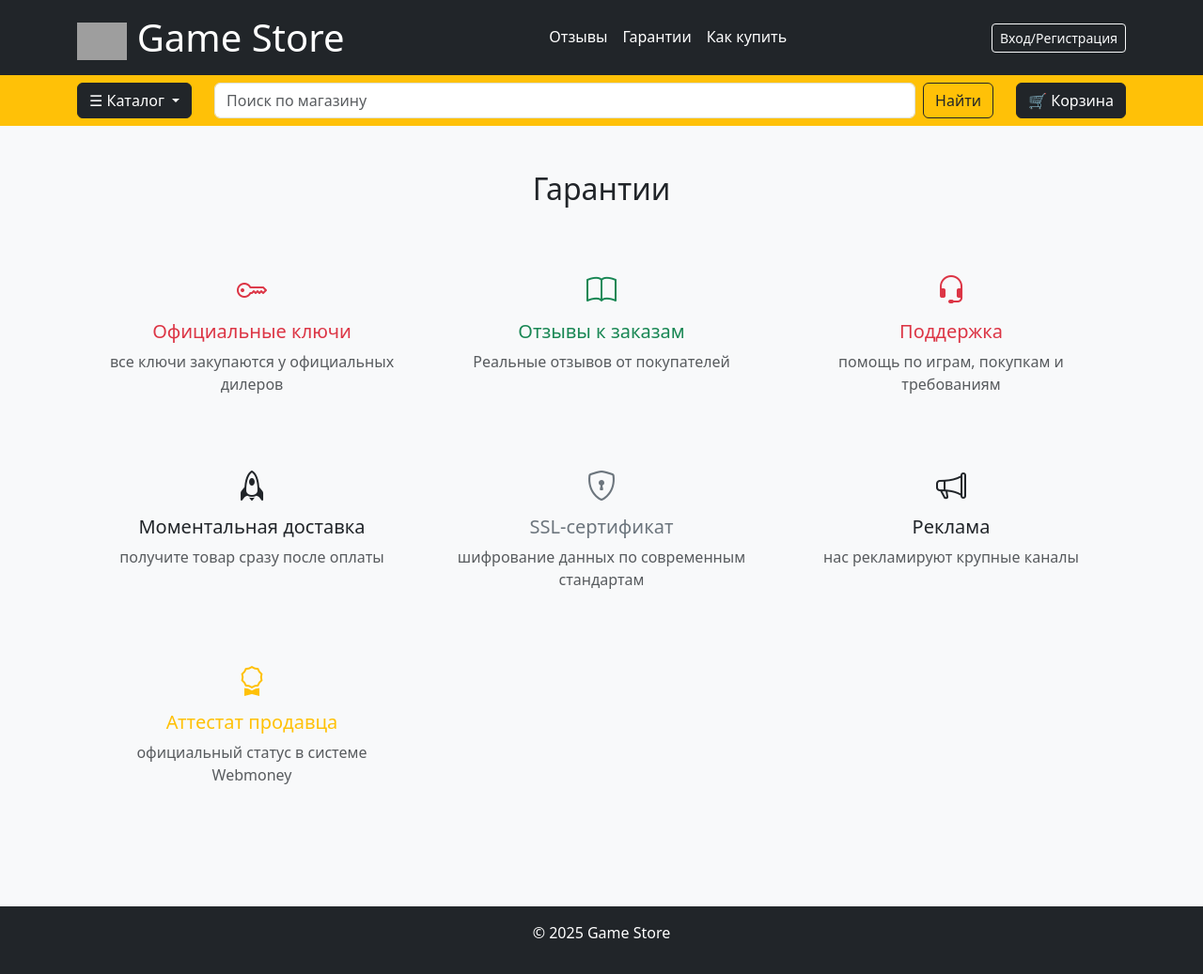
After one commit to 18shadow20/Game-store-Django, a Django app: page /guarantees/ in a window 1280 px wide. The commit adds this page. Shown: the whole page at 94% size. Run offline with Django 5.2, Linux system fonts and the light colour scheme; data that the repository does not hold is empty; grey boxes are pictures that could not be loaded.

Commit message:
add guarantees, how_to_buy, reviews

```diff
--- a/GameStore/context_processors.py
+++ b/GameStore/context_processors.py
@@ -2,4 +2,4 @@ from .models import Genre
 
 def genres_context(request):
     genre = Genre.objects.all()
-    return {'genre': genre}
+    return {'genre': genre,}
--- a/GameStore/templates/GameStore/base.html
+++ b/GameStore/templates/GameStore/base.html
@@ -5,6 +5,7 @@
     <meta charset="UTF-8">
     <title>{% block title %}Game Store{% endblock %}</title>
     <link href="https://cdn.jsdelivr.net/npm/bootstrap@5.3.3/dist/css/bootstrap.min.css" rel="stylesheet">
+    <link href="https://cdn.jsdelivr.net/npm/bootstrap-icons@1.10.5/font/bootstrap-icons.css" rel="stylesheet">
     <link rel="stylesheet" href="{% static 'GameStore/css/css.css' %}">
     {% block head %} {% endblock %}
 </head>
@@ -23,13 +24,13 @@
 
             <ul class="nav nav-underline">
                 <li class="nav-item">
-                <a class="nav-link text-white" href="#">Отзывы</a>
+                <a class="nav-link text-white" href="{% url 'reviews' %}">Отзывы</a>
                 </li>
                 <li class="nav-item">
-                <a class="nav-link text-white" href="#">Гарантии</a>
+                <a class="nav-link text-white" href="{% url 'guarantees' %}">Гарантии</a>
                 </li>
                 <li class="nav-item">
-                <a class="nav-link text-white" href="#">Как купить</a>
+                <a class="nav-link text-white" href="{% url 'how_to_buy' %}">Как купить</a>
                 </li>
             </ul>
 
@@ -39,7 +40,6 @@
                 {% else %}
                     <a href="{% url 'login_view' %}" class="btn btn-outline-light btn-sm">Вход/Регистрация</a>
                 {% endif %}
-                    <a href="#" class="btn btn-outline-light btn-sm">Поддержка</a>
             </div>
 
             </div>
@@ -62,10 +62,12 @@
                   <li><a class="dropdown-item" href="{% url 'catalog' %}">Все игры</a></li>
                   <li><hr class="dropdown-divider"></li>
                   {% for g in genre %}
-                    <li><a class="dropdown-item" href="#">{{g.name}} </a></li>
+                      <li><a class="dropdown-item" href="{% url 'catalog' %}?genre={{ g.id }}">{{g.name}} </a></li>
                   {% endfor %}
               </ul>
             </div>
+
+
 
           <!-- Поиск -->
             <form method="get" action="{% url 'catalog' %}" class="d-flex flex-grow-1 mx-4">
--- a/GameStore/templates/GameStore/catalog.html
+++ b/GameStore/templates/GameStore/catalog.html
@@ -1,6 +1,6 @@
 {% extends 'GameStore/base.html' %}
 
-
+{% block title %}Каталог игр{% endblock %}
 
 {% block content %}
 
--- /dev/null
+++ b/GameStore/templates/GameStore/guarantees.html
@@ -0,0 +1,69 @@
+{% extends 'GameStore/base.html' %}
+{% load static %}
+
+{% block title %}Гарантии{% endblock %}
+
+{% block content %}
+<div class="container my-5">
+    <h2 class="text-center mb-5">Гарантии</h2>
+
+    <div class="row row-cols-1 row-cols-md-3 g-4 text-center">
+
+        <div class="col">
+            <div class="p-3 rounded h-100">
+                <i class="bi bi-key fs-2 text-danger"></i>
+                <h5 class="mt-2 text-danger">Официальные ключи</h5>
+                <p class="text-muted">все ключи закупаются у официальных дилеров</p>
+            </div>
+        </div>
+        <div class="col">
+            <div class="p-3 rounded h-100">
+                <i class="bi bi-book fs-2 text-success"></i>
+                <h5 class="mt-2 text-success">Отзывы к заказам</h5>
+                <p class="text-muted">Реальные отзывов от покупателей</p>
+            </div>
+        </div>
+
+
+        <div class="col">
+            <div class="p-3 rounded h-100">
+                <i class="bi bi-headset fs-2 text-danger"></i>
+                <h5 class="mt-2 text-danger">Поддержка</h5>
+                <p class="text-muted">помощь по играм, покупкам и требованиям</p>
+            </div>
+        </div>
+
+        <div class="col">
+            <div class="p-3 rounded h-100">
+                <i class="bi bi-rocket fs-2 text-purple"></i>
+                <h5 class="mt-2 text-purple">Моментальная доставка</h5>
+                <p class="text-muted">получите товар сразу после оплаты</p>
+            </div>
+        </div>
+        <div class="col">
+            <div class="p-3 rounded h-100">
+                <i class="bi bi-shield-lock fs-2 text-secondary"></i>
+                <h5 class="mt-2 text-secondary">SSL-сертификат</h5>
+                <p class="text-muted">шифрование данных по современным стандартам</p>
+            </div>
+        </div>
+
+        <div class="col">
+            <div class="p-3 rounded h-100">
+                <i class="bi bi-megaphone fs-2 text-purple"></i>
+                <h5 class="mt-2 text-purple">Реклама</h5>
+                <p class="text-muted">нас рекламируют крупные каналы</p>
+            </div>
+        </div>
+
+        <div class="col">
+            <div class="p-3 rounded h-100">
+                <i class="bi bi-award fs-2 text-warning"></i>
+                <h5 class="mt-2 text-warning">Аттестат продавца</h5>
+                <p class="text-muted">официальный статус в системе Webmoney</p>
+            </div>
+        </div>
+
+    </div>
+</div>
+{% endblock %}
--- a/GameStore/urls.py
+++ b/GameStore/urls.py
@@ -1,9 +1,12 @@
 from django.urls import path
-from .views import Main, Catalog, detail
+from . import views
 
 urlpatterns = [
-    path('catalog', Catalog, name='catalog'),
-    path('catalog/<slug:slug>', detail, name='game_detail'),
-    path('', Main, name='main'),
+    path('catalog', views.Catalog, name='catalog'),
+    path('catalog/<slug:slug>', views.detail, name='game_detail'),
+    path('review/', views.reviews, name='reviews'),
+    path('guarantees/', views.guarantees, name='guarantees'),
+    path('how_to_buy/', views.how_to_buy, name='how_to_buy'),
+    path('', views.Main, name='main'),
 
 ]
--- a/GameStore/views.py
+++ b/GameStore/views.py
@@ -1,7 +1,8 @@
-from django.shortcuts import render, get_object_or_404
-from .models import Game, Genre, Tag
+from django.shortcuts import render, get_object_or_404, redirect
+from .models import Game, Genre, Tag, Comment
 from django.core.paginator import Paginator
 from django.db.models import Q
+from .forms import CommentForm
 
 # Create your views here.
 def Catalog(request):
@@ -56,4 +57,33 @@ def Main(request):
 
 def detail(request, slug):
     game = get_object_or_404(Game, slug__iexact = slug)
-    return render(request, 'GameStore/detail.html', context={'game':game})
+    comments = game.comment_set.all().order_by('-created_at')
+
+    if request.method == "POST":
+        if request.user.is_authenticated:
+            form = CommentForm(request.POST)
+            if form.is_valid():
+                comment = form.save(commit=False)
+                comment.user = request.user
+                comment.game = game
+                comment.save()
+                return redirect('game_detail', slug=slug)
+        else:
+            return redirect('login_view')
+    else:
+        form = CommentForm()
+
+    return render(request, 'GameStore/detail.html', context={'game':game,
+                                                                          'form':form,
+                                                                          'comments':comments})
+
+def reviews(request):
+    comments = Comment.objects.all()
+    return render(request, 'GameStore/reviews.html', {'comments':comments})
+
+
+def guarantees(request):
+    return render(request, 'GameStore/guarantees.html')
+
+def how_to_buy(request):
+    return render(request, 'GameStore/how_to_buy.html')
--- a/user/views.py
+++ b/user/views.py
@@ -46,7 +46,7 @@ def profile_views(request):
     class CustomProfileForm(forms.ModelForm):
         class Meta:
             model = User
-            fields = ['first_name', 'last_name', 'email', 'username']
+            fields = ['username','email', 'first_name', 'last_name',]
             labels = {
                 'username': 'Имя пользователя',
                 'email': 'Email',
```
Also changed, not shown: GameStore/admin.py (+6 -1 lines), GameStore/forms.py (added, +7 -0 lines), GameStore/models.py (+11 -0 lines), GameStore/templates/GameStore/detail.html (+31 -0 lines), GameStore/templates/GameStore/how_to_buy.html (added, +64 -0 lines), GameStore/templates/GameStore/reviews.html (added, +40 -0 lines), GameStore/migrations/0004_comment.py (added).
